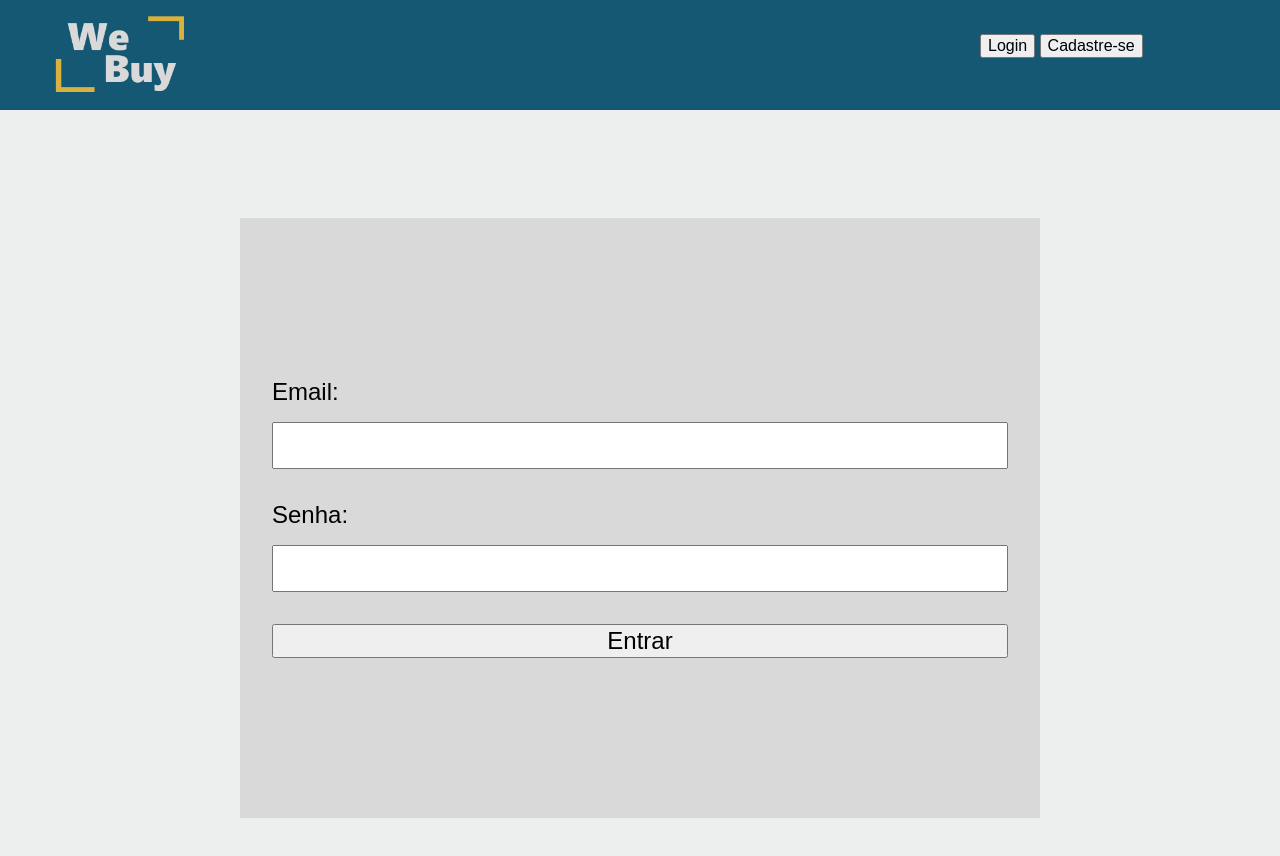
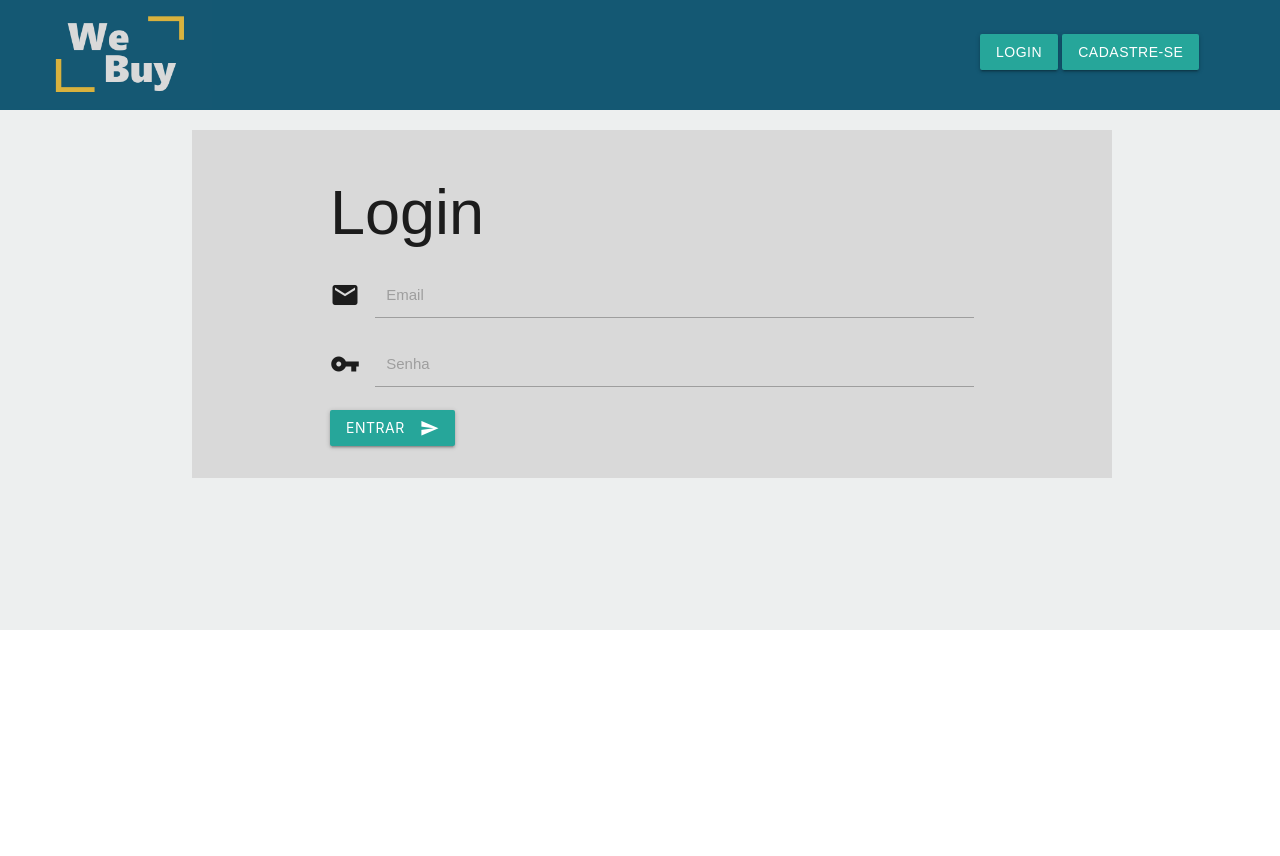
Before and after one commit to LucasManto/WeBuy, a plain HTML site: page public/index.html in a window 1280 px wide. After the commit the page ends 800 px from the top, so only its background shows below. Drawn offline with nearby package versions, Linux system fonts and the light colour scheme; some packages are replaced by stand-ins of ours; no server answers.

Commit message:
Update dos html
Adicionei materialize, mudei design, cores, etc.

```diff
--- a/public/index.html
+++ b/public/index.html
@@ -5,16 +5,41 @@
     <meta charset="utf-8">
     <meta name="viewport" content="width=device-width, initial-scale=1">
     <title>WeBuy - Compras em grupo</title>
-    <link rel="stylesheet" href="normalize.css">
     <link rel="stylesheet" href="style.css">
     <script src="https://ajax.googleapis.com/ajax/libs/jquery/2.1.3/jquery.min.js" type="text/javascript"></script>
 
-    <script defer src="/__/firebase/7.2.1/firebase-app.js"></script>
+    <!-- Materialize and Material Icons -->
+    <!-- Compiled and minified CSS -->
+    <link rel="stylesheet" href="https://cdnjs.cloudflare.com/ajax/libs/materialize/1.0.0/css/materialize.min.css">
 
-    <script defer src="/__/firebase/7.2.1/firebase-auth.js"></script>
-    <script defer src="/__/firebase/7.2.1/firebase-firestore.js"></script>
+    <!-- Compiled and minified JavaScript -->
+    <script src="https://cdnjs.cloudflare.com/ajax/libs/materialize/1.0.0/js/materialize.min.js"></script>
 
-    <script defer src="/__/firebase/init.js"></script>
+    <link rel="stylesheet" href="https://fonts.googleapis.com/icon?family=Material+Icons">
+
+    <!-- Firebase -->
+    <!-- The core Firebase JS SDK is always required and must be listed first -->
+    <script src="https://www.gstatic.com/firebasejs/7.2.1/firebase-app.js"></script>
+
+    <!-- TODO: Add SDKs for Firebase products that you want to use
+         https://firebase.google.com/docs/web/setup#available-libraries -->
+    <script src="https://www.gstatic.com/firebasejs/7.2.1/firebase-auth.js"></script>
+    <script src="https://www.gstatic.com/firebasejs/7.2.1/firebase-firestore.js"></script>
+    <script>
+      // Your web app's Firebase configuration
+      var firebaseConfig = {
+        apiKey: "AIzaSyC_7JkabvaiY9rnO2YefdItUrzMYjAsiOw",
+        authDomain: "webuy-56ebc.firebaseapp.com",
+        databaseURL: "https://webuy-56ebc.firebaseio.com",
+        projectId: "webuy-56ebc",
+        storageBucket: "webuy-56ebc.appspot.com",
+        messagingSenderId: "613921789695",
+        appId: "1:613921789695:web:066916c9991a918bb71eca",
+        measurementId: "G-GHML4EEFL5"
+      };
+      // Initialize Firebase
+      firebase.initializeApp(firebaseConfig);
+    </script>
     <script src="index.js"></script>
 </head>
 
@@ -28,28 +53,68 @@
             </div>
             <!--botoes!-->
             <div class="divBotoes">
-                <button id="btn-login">Login</button>
+                <a class="waves-effect waves-light btn" id="btn-login">Login</a>
                 <!--dar espacamento!-->
-                <button id="btn-cadastro">Cadastre-se</button>
+                <a class="waves-effect waves-light btn" id="btn-cadastro">Cadastre-se</a>
             </div>
         </div>
 
-        <div class="hero-cadastro" id="div-registro">
-            <div class="container">
-                Email: <input type="text" id="inputEmail">
-                Senha: <input type="password" id="inputPassword">
-                Nome: <input type="text" id="inputName">
-                Endereço: <input type="password" id="inputAddress">
-                Telefone: <input type="tel" id="inputTel">
-                <button type="submit" id="buttonSignIn">Cadastrar</button>
+        <div class="container" id="div-registro" style="height: 600px;">
+            <div class="container" id="div-registro2" style="margin-top: 20px; width: 920px; padding-top: 6px; background-color: #D9D9D9;">
+                <div class="container" style="background-color: #D9D9D9; height: 500px;">
+                    <h1>Cadastre-se</h1>
+                    <div class="input-field col s6">
+                        <i class="material-icons prefix">email</i>
+                        <input id="inputEmail" type="text" class="validate">
+                        <label for="inputEmail">Email</label>
+                    </div>
+                    <div class="input-field col s6">
+                        <i class="material-icons prefix">vpn_key</i>
+                        <input id="inputPassword" type="password" class="validate">
+                        <label for="inputPassword">Senha</label>
+                    </div>
+
+                    <div class="input-field col s6">
+                        <i class="material-icons prefix">account_circle</i>
+                        <input id="inputName" type="text"class="validate">
+                        <label for="inputName">Nome</label>
+                    </div>
+                    <div class="input-field col s6">
+                        <i class="material-icons prefix">house</i>
+                        <input id="inputAddress" type="text" class="validate">
+                        <label for="inputAddress">Endereço</label>
+                    </div>
+                    <div class="input-field col s6">
+                        <i class="material-icons prefix">phone</i>
+                        <input id="inputTelephone" type="tel" class="validate">
+                        <label for="inputTelephone">Telefone</label>
+                    </div>
+
+                    <button class="btn waves-effect waves-light" id="buttonSignIn" type="submit" name="action">Cadastrar
+                        <i class="material-icons right">send</i>
+                    </button>
+                </div>
             </div>
         </div>
 
-        <div class="hero-login" id="div-login">
-            <div class="container">
-                Email: <input type="text" id="inputEmailLogin">
-                Senha: <input type="password" id="inputPasswordLogin">
-                <button type="submit" id="buttonLogIn">Entrar</button>
+        <div class="container" id="div-login" style="height: 520px;">
+            <div class="container" style="margin-top: 20px; padding-top: 6px; width: 920px; background-color: #D9D9D9;">
+                <div class="container" style="background-color: #D9D9D9; height: 300px;">
+                    <h1 style="">Login</h1>
+                    <div class="input-field col s6">
+                      <i class="material-icons prefix">email</i>
+                      <input id="inputEmailLogin" type="text" class="validate">
+                      <label for="inputEmailLogin">Email</label>
+                    </div>
+                    <div class="input-field col s6">
+                      <i class="material-icons prefix">vpn_key</i>
+                      <input id="inputPasswordLogin" type="password" class="validate">
+                      <label for="inputPasswordLogin">Senha</label>
+                    </div>
+                    <button class="btn waves-effect waves-light" id="buttonLogIn" type="submit" name="action">Entrar
+                        <i class="material-icons right">send</i>
+                    </button>
+                </div>
             </div>
         </div>
 
--- a/public/style.css
+++ b/public/style.css
@@ -58,22 +58,3 @@
     align-items: center;
     background-color: #EDEFEF;
 }
-
-.container {
-    display: flex;
-    flex-direction: column;
-    justify-content: center;
-    background-color: #D9D9D9;
-    width: 80%;
-    height: 100%;
-    max-width: 800px;
-    max-height: 600px;
-    padding: 32px;
-    font-size: 1.5em;
-}
-
-.container>input {
-    margin-top: 16px;
-    margin-bottom: 32px;
-    padding: 8px;
-}
```
Also changed, not shown: public/404.html (+2 -2 lines).
